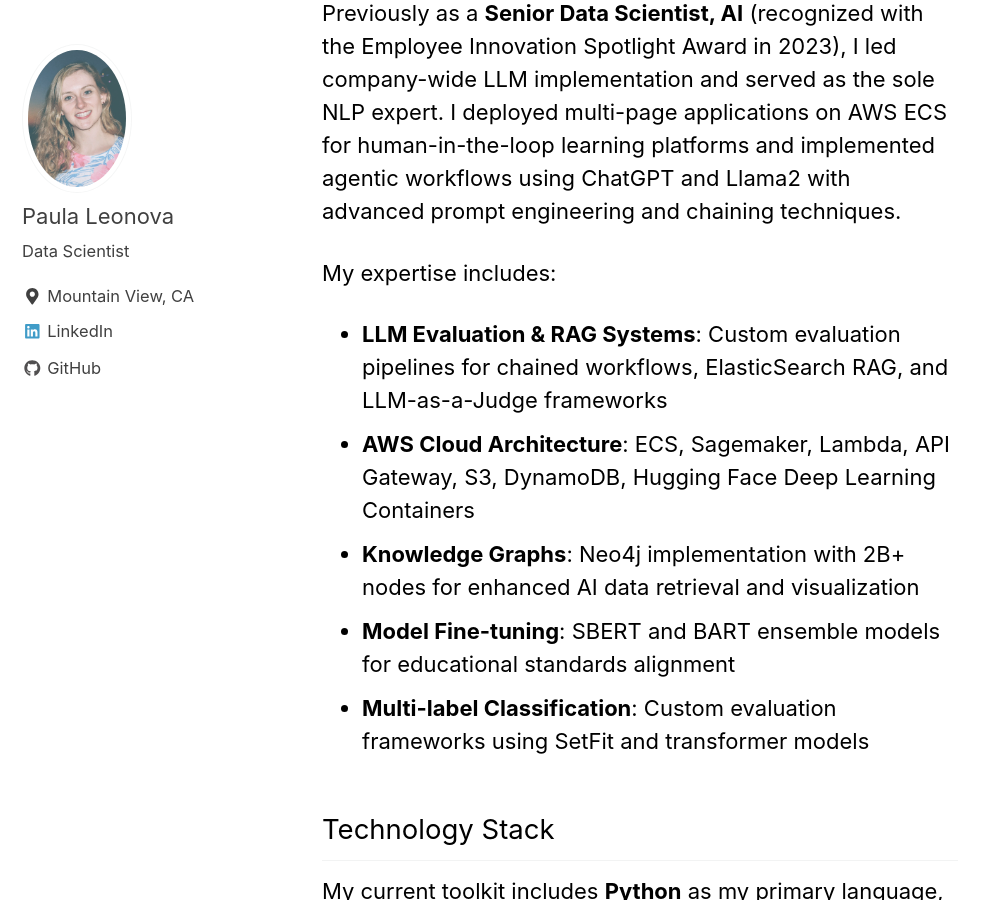
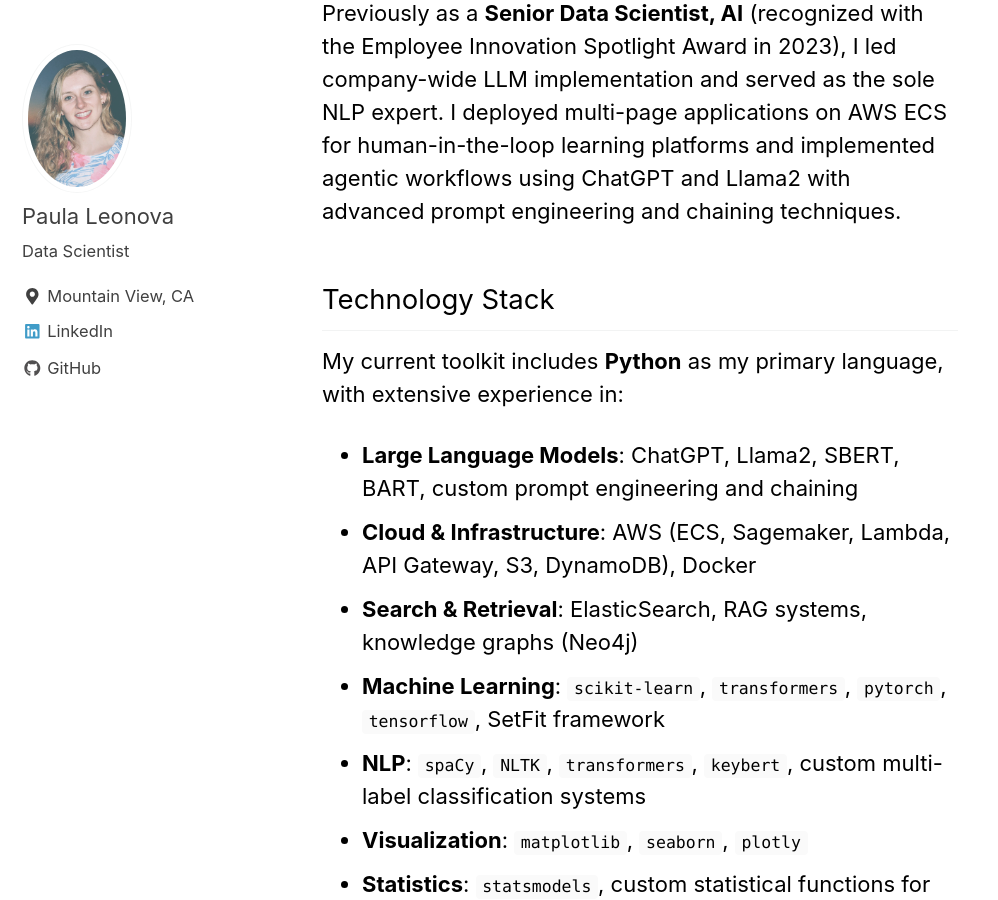
Before and after one commit to pleonova/pleonova.github.io, a Jekyll site: the page built from _pages/about.md, in a window 1280 px wide and 900 px high, scrolled down 1149 px. Shown: the whole window, without its empty margins (0-998 px from the left). Built offline with Jekyll 4.4.1, drawn with Linux system fonts in a browser that asks for light colours; nearby versions of some CDN libraries.

Commit message:
Remove repetitive section

```diff
--- a/_pages/about.md
+++ b/_pages/about.md
@@ -16,12 +16,6 @@
 
 Previously as a **Senior Data Scientist, AI** (recognized with the Employee Innovation Spotlight Award in 2023), I led company-wide LLM implementation and served as the sole NLP expert. I deployed multi-page applications on AWS ECS for human-in-the-loop learning platforms and implemented agentic workflows using ChatGPT and Llama2 with advanced prompt engineering and chaining techniques.
 
-My expertise includes:
-- **LLM Evaluation & RAG Systems**: Custom evaluation pipelines for chained workflows, ElasticSearch RAG, and LLM-as-a-Judge frameworks
-- **AWS Cloud Architecture**: ECS, Sagemaker, Lambda, API Gateway, S3, DynamoDB, Hugging Face Deep Learning Containers
-- **Knowledge Graphs**: Neo4j implementation with 2B+ nodes for enhanced AI data retrieval and visualization
-- **Model Fine-tuning**: SBERT and BART ensemble models for educational standards alignment
-- **Multi-label Classification**: Custom evaluation frameworks using SetFit and transformer models
 
 ## Technology Stack
 
```
